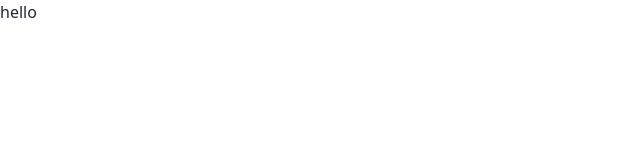
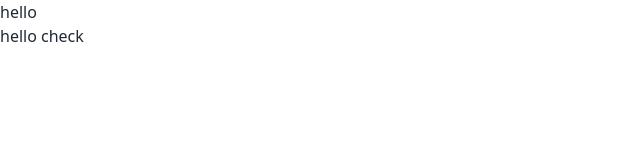
Before and after one commit to 123naim/summer-sale, a plain HTML site: page index.html in a window 1280 px wide. Shown: the whole page, without its empty margins (0-640 px from the left). Drawn offline with nearby package versions, Linux system fonts and the light colour scheme.

Commit message:
hello check

```diff
--- a/index.html
+++ b/index.html
@@ -11,6 +11,9 @@
 
 <body>
     <h1>hello</h1>
+    <div>
+        hello check
+    </div>
 
 
 
```
